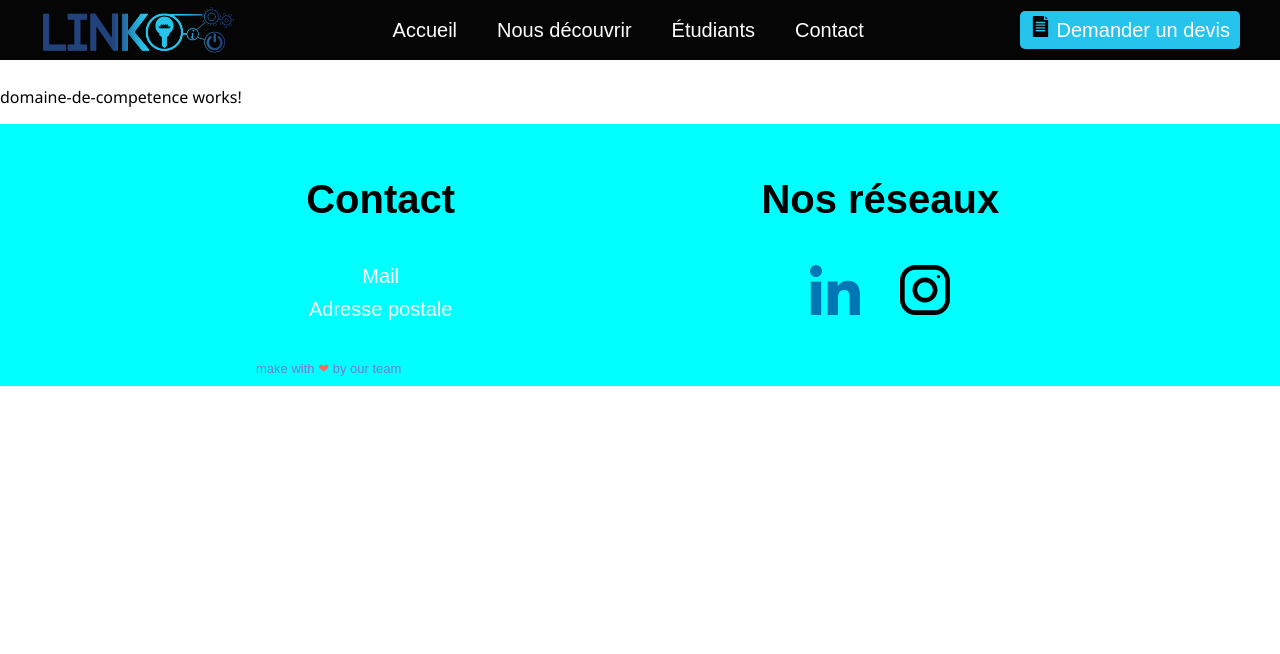
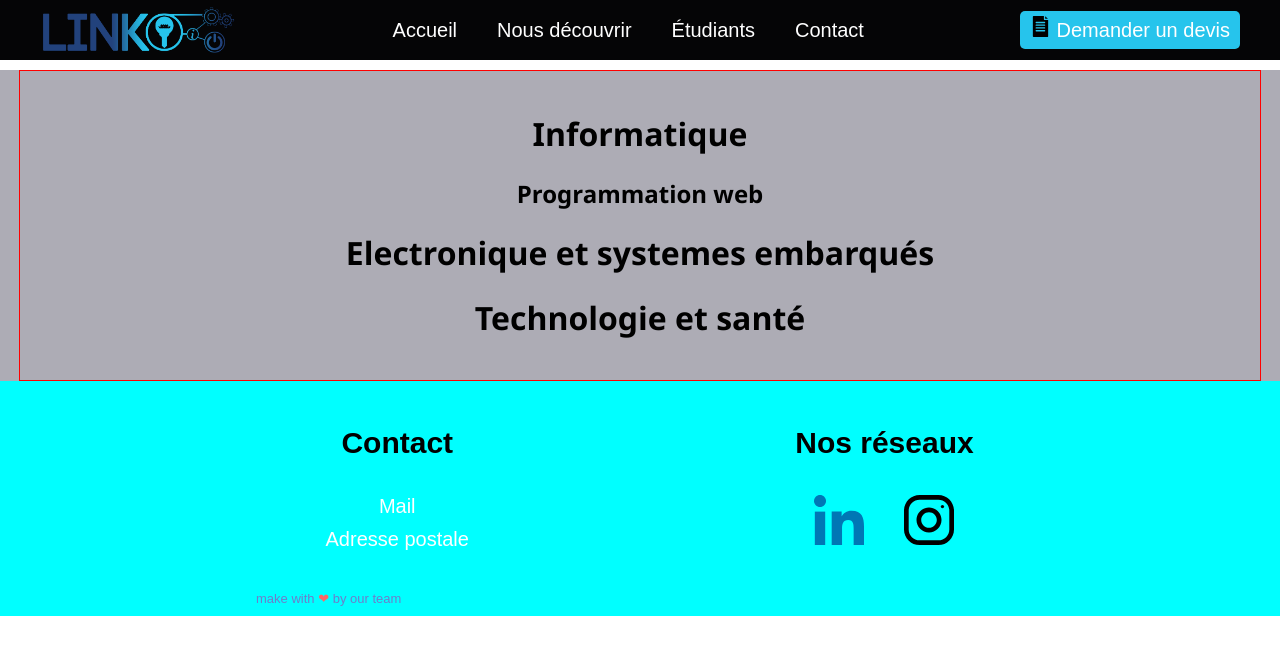
Before and after one commit to Corentin-Sueur/Linko-Website, an Angular app: page /domaine-de-competence in a window 1280 px wide. Shown: the top 654 px of the page. Built offline with nearby package versions, Linux system fonts and the light colour scheme.

Commit message:
petites modifs

```diff
--- a/src/app/accueil/accueil.component.css
+++ b/src/app/accueil/accueil.component.css
@@ -28,6 +28,10 @@
   justify-content: space-around;
 }
 
+.domaine-de-competences p{
+  font-size: larger;
+}
+
 .domaine {
   width: 250px;
   border: 1px solid white;
--- a/src/app/accueil/accueil.component.html
+++ b/src/app/accueil/accueil.component.html
@@ -10,24 +10,23 @@
 </div>
 <div class="domaine-de-competences green">
     <div class="wrapper">
-        <a routerLink="domaine-de-competence">
-
-            <h2>Notre domaine de compétence</h2>
-        </a>
+        <h2>Notre domaine de compétence</h2>
 
         <div class="logo-competences">
             <div class="domaine">
                 <p>informatique</p>
-                <img src="../../assets/img/develop.svg" alt="">
+                <a routerLink="domaine-de-competence">
+                    <img src="../../assets/img/develop.svg" alt="">
+                </a>
             </div>
 
             <div class="domaine">
-                electronique
+                <p>electronique</p>
                 <img src="../../assets/img/chip.svg" alt="">
 
             </div>
             <div class="domaine">
-                et on pisse sur les tis
+                <p>et on pisse sur les tis</p>
                 <img src="../../assets/img/computer.svg" alt="">
             </div>
         </div>
--- a/src/app/app-routing.module.ts
+++ b/src/app/app-routing.module.ts
@@ -18,6 +18,7 @@ const routes: Routes = [
 ];
 @NgModule({
   imports: [RouterModule.forRoot(routes)],
-  exports: [RouterModule]
+  exports: [RouterModule],
+  declarations: [PageContactComponent, PageEtudiantsComponent, PageNousDecouvrirComponent, AccueilComponent, DomaineDeCompetenceComponent]
 })
 export class AppRoutingModule { }
--- a/src/app/domaine-de-competence/domaine-de-competence.component.html
+++ b/src/app/domaine-de-competence/domaine-de-competence.component.html
@@ -1 +1,22 @@
-<p>domaine-de-competence works!</p>
+<div class="competences dark-blue">
+
+    <div class="wrapper">
+
+        <div class="informatique">
+            <h1>Informatique</h1>
+
+            <div class="detail">
+
+                <h2>Programmation web</h2>
+            </div>
+        </div>
+        <div class="IESE">
+            <h1>Electronique et systemes embarqués</h1>
+        </div>
+
+        <div class="TIS">
+            <h1>Technologie et santé</h1>
+        </div>
+
+    </div>
+</div>
--- a/src/styles.css
+++ b/src/styles.css
@@ -12,8 +12,6 @@ body {
 }
 
 h2 {
-  font-size: 40px;
-  min-width: 200px;
   text-align: center;
 }
 
```
